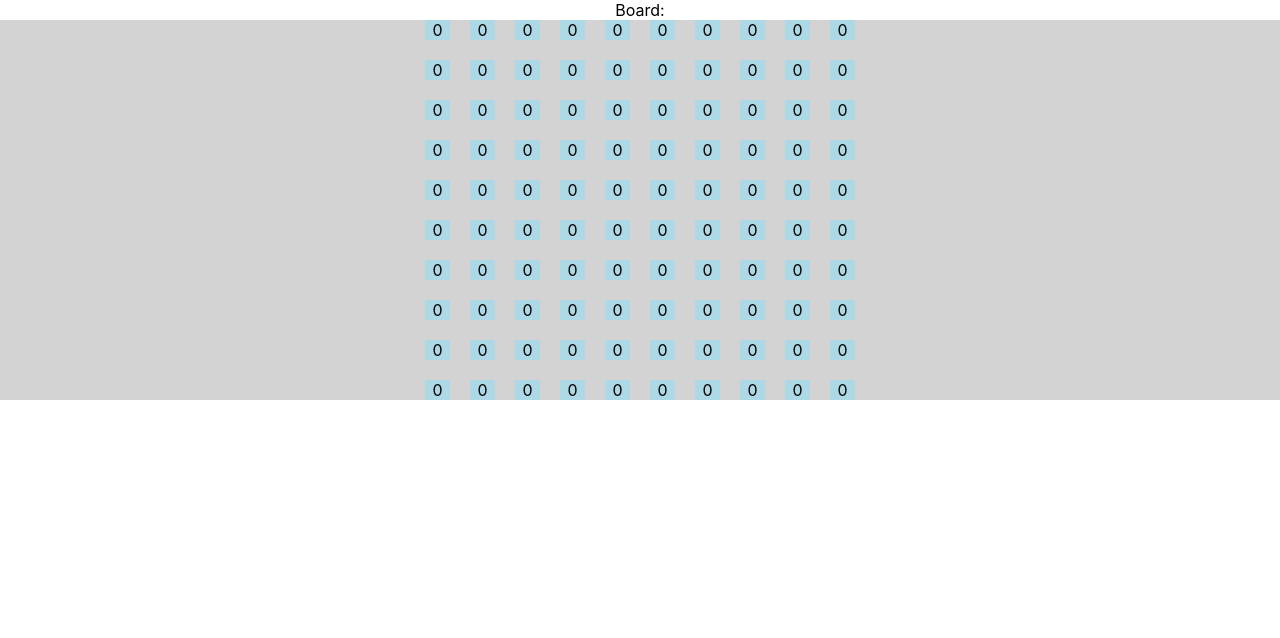
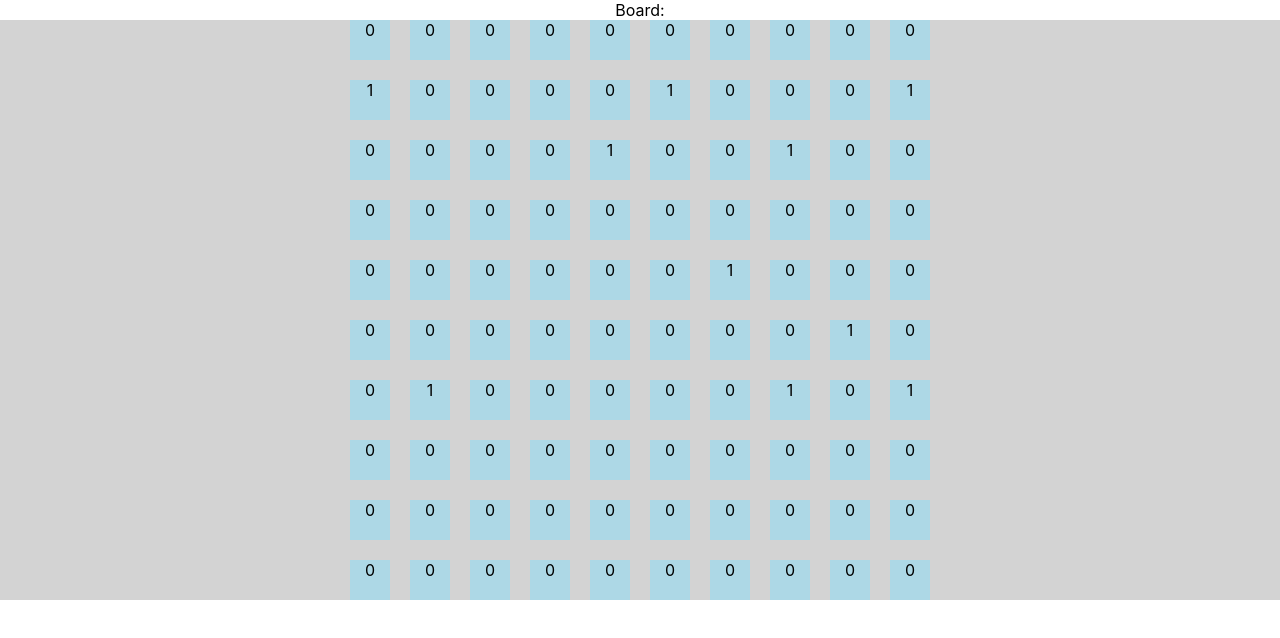
Before and after one commit to jalvarez24/TSweeper, a React (Create React App) app: page / in a window 1280 px wide. Shown: the top 638 px of the page. Built offline with nearby package versions, Linux system fonts and the light colour scheme.

Commit message:
Board generates 10 random bombs on the board

```diff
--- a/src/components/Board.tsx
+++ b/src/components/Board.tsx
@@ -19,6 +19,17 @@ const Board: React.FC<Props> = () => {
             }
             newBoard.push(newRow)
         }
+        for(let i = 0; i < 10; i++) {
+            while(true) {
+                let x = Math.floor(getRandom(0, 10))
+                let y = Math.floor(getRandom(0, 10))
+                console.log(x)
+                if(newBoard[x][y] !== 1) {
+                    newBoard[x][y] = 1
+                    break
+                }
+            }
+        }
         setBoard(newBoard)
     }, [])
 
@@ -35,7 +46,8 @@ const Board: React.FC<Props> = () => {
                 style={{
                     backgroundColor: 'lightgrey',
                     display: 'grid',
-                    gridTemplateColumns: 'repeat(10, 25px)',
+                    gridTemplateColumns: 'repeat(10, 40px)',
+                    gridTemplateRows: 'repeat(10, 40px)',
                     gap: '20px',
                     justifyContent: 'center',
                 }}
```
